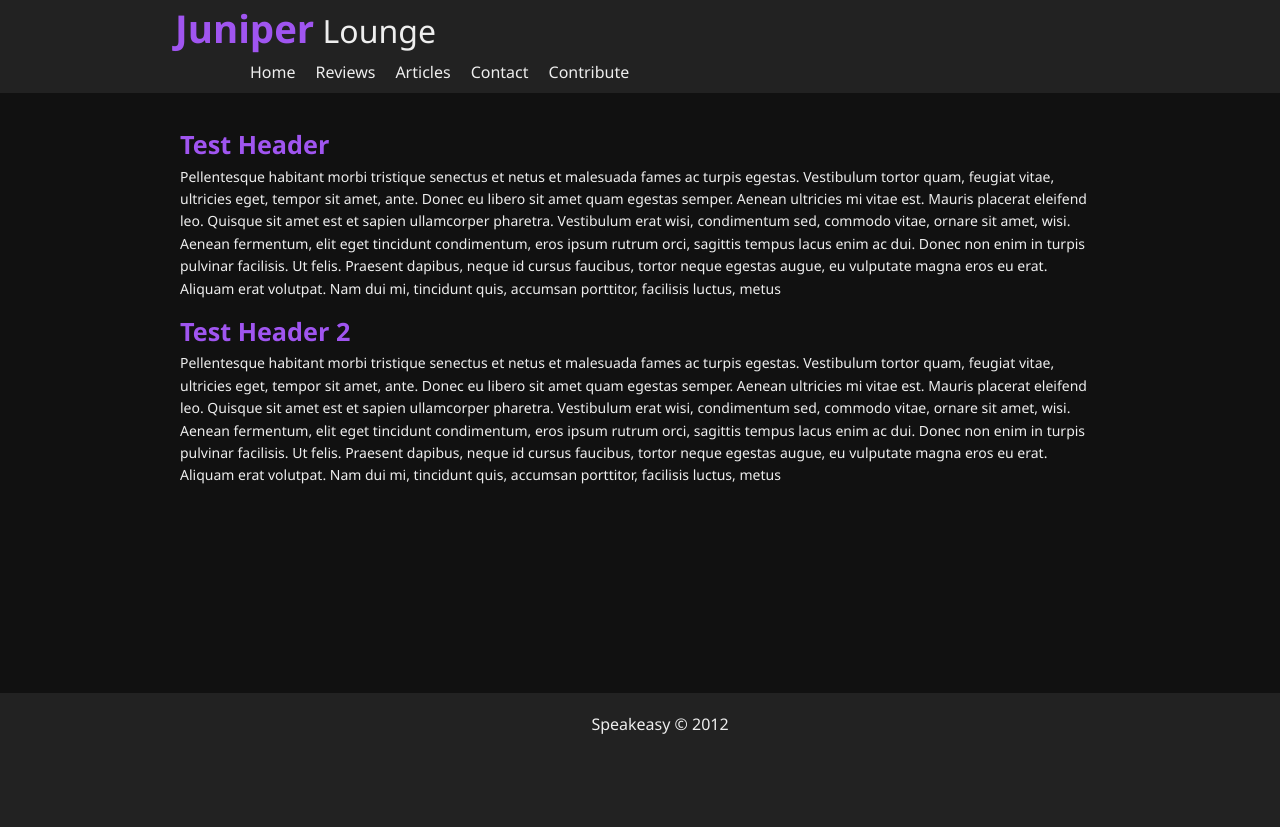
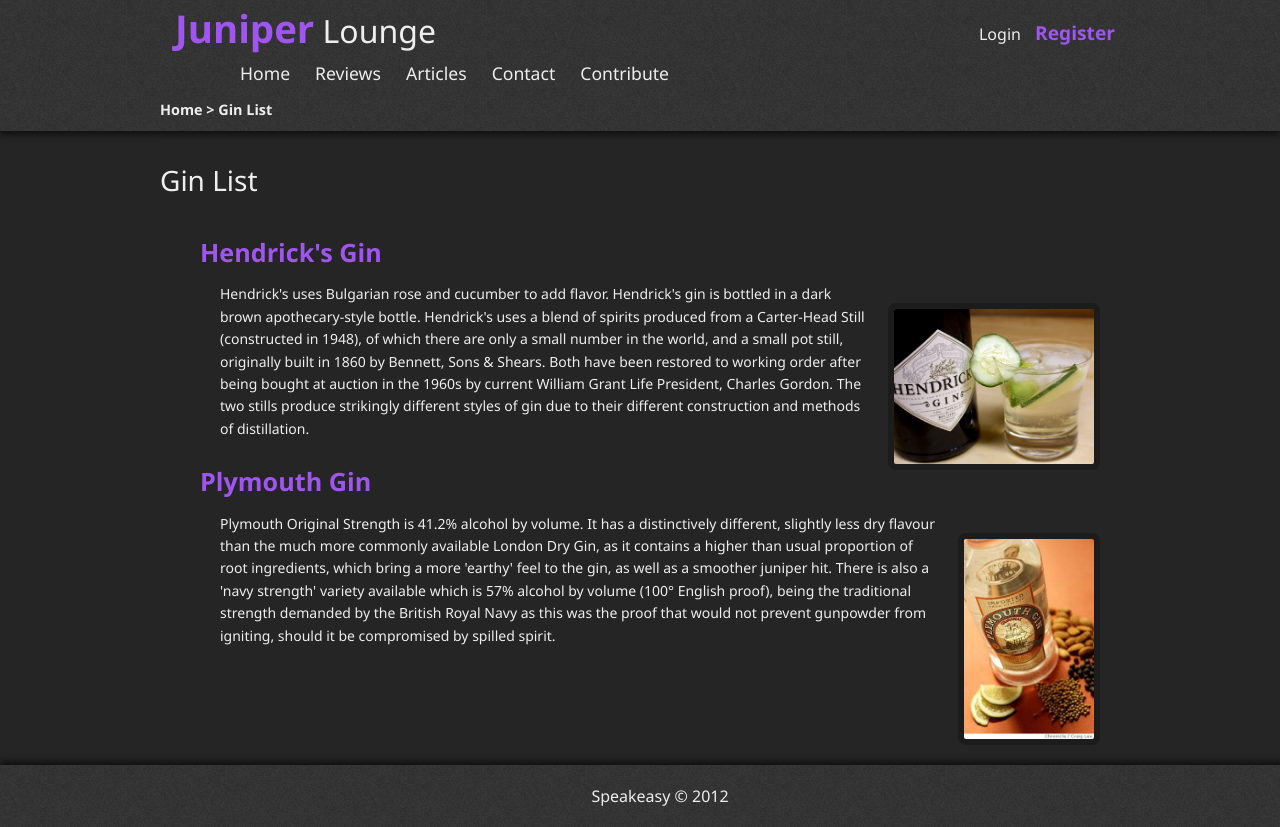
Before and after one commit to kellyje/speakeasy-frontend, a plain HTML site: page index.html in a window 1280 px wide. Before the commit the page ends 800 px from the top, so only its background shows below. Drawn offline with nearby package versions, Linux system fonts and the light colour scheme.

Commit message:
Continued work on flat test page and layout.

```diff
--- a/css/main.css
+++ b/css/main.css
@@ -96,9 +96,10 @@ html, body{
     height: 100%;
     width: 100%;
     padding: 0;
-    font-family: "Segoe UI", "Segoe", "Verdana", sans-serif;
+    font-family: "Segoe UI Light","Segoe WPC", "Segoe UI", "Segoe",  Helvetica, Arial, "Arial Unicode MS", Sans-Serif;
     font-size: 100%;
-    background: #222;
+    background: #333333;
+    background: url('../img/noise.png') repeat;
     color: #eee;
 }
 
@@ -112,11 +113,11 @@ a{
     color: #a055f0;
 }
 
-#nav a{
+#header a{
     color: #eee;
 }
 
-#nav a:hover{
+#header a:hover{
     color: #a055f0;
 }
 
@@ -128,20 +129,29 @@ a{
 }
 
 #siteTitle .primaryColor{
-    font-weight: bold;
+    font-weight: 800;
     font-size: 1.2em;
 }
 
 #container{
     width: 100%;
     margin: 0 auto;
-    background: #111;
+    background: #252525;
     overflow: hidden;
 }
 
 #headerWrapper{
     width: 100%;
-    background: #222;
+    background: #333333;
+    background: url('../img/noise.png') repeat;
+    margin-bottom: 8px;
+    -moz-box-shadow: 0px 4px 6px #111;
+    -webkit-box-shadow: 0px 4px 6px #111;
+    box-shadow: 0px 4px 6px #111;
+    /* For IE 8 */
+    -ms-filter: "progid:DXImageTransform.Microsoft.Shadow(Strength=4, Direction=135, Color='#111')";
+    /* For IE 5.5 - 7 */
+    filter: progid:DXImageTransform.Microsoft.Shadow(Strength=4, Direction=135, Color='#111');
 }
 
 #header{
@@ -155,35 +165,43 @@ a{
 
 .primaryColor{
     display: inline;
-    color: #a055f0;
+    color: #a055f0 !important;
 }
 
 #nav{
     float:left;
     clear: both;
     padding: 5px 0 10px 0;
-    margin-left: 90px;
+    margin-left: 80px;
     -webkit-box-sizing: border-box;
     -moz-box-sizing: border-box;
     box-sizing: border-box;
+    font-size: 1.1em;
 }
 
 .navSection{
     float: left;
-    margin-right: 20px;
+    margin-right: 25px;
 }
 
 .navSection a{
 
 }
 
+#breadcrumbs{
+    float: left;
+    clear: both;
+    padding: 5px 0 10px 0;
+    font-weight: bold;
+    font-size: .9em;
+}
+
 #content{
     margin: 0 auto;
     max-width: 960px;
     min-height: 600px;
-    background: #111;
+    background: #252525;
     line-height: 1.6em;
-    padding: 20px;
     font-size: .875em;
 
     -webkit-box-sizing: border-box;
@@ -191,24 +209,71 @@ a{
     box-sizing: border-box;
 }
 
+#login{
+    padding-top: 20px;
+    float: right;
+}
+
+.bold{
+    font-size: 1.2em;
+    font-weight: bolder;
+}
+
+#login a{
+    padding: 5px;
+}
+
 #content p{
-
+    margin-left: 60px;
 }
 
 h1, h2, h3, h4, h5, h6{
+    margin: 0;
+}
+
+h2{
+    color: #eee;
+    font-size: 2em;
+    font-weight: 100;
+    padding: 30px 0 20px 0;
+}
+
+h3{
     color: #a055f0;
     font-size: 1.8em;
-    padding: 20px 0 10px 0;
-    margin: 0;
+    font-weight: bolder;
+    padding: 30px 0 20px 0;
+
+    margin-left: 40px;
+}
+
+.img{
+    max-width: 200px;
+    max-height: 200px;
+    border: 6px solid #1c1c1c;
+    -webkit-border-radius: 8px;
+    -moz-border-radius: 8px;
+    border-radius: 8px;
+    margin: 20px;
+    float: right;
 }
 
 #footer{
     width: 100%;
     float: left;
     clear: both;
-    background: #222;
+    background: #333333;
+    background: url('../img/noise.png') repeat;
     text-align: center;
     padding: 20px;
+
+    -moz-box-shadow: 0px -4px 6px #111;
+    -webkit-box-shadow: 0px -4px 6px #111;
+    box-shadow: 0px -4px 6px #111;
+    /* For IE 8 */
+    -ms-filter: "progid:DXImageTransform.Microsoft.Shadow(Strength=4, Direction=135, Color='#111')";
+    /* For IE 5.5 - 7 */
+    filter: progid:DXImageTransform.Microsoft.Shadow(Strength=4, Direction=135, Color='#111');
 }
 
 
--- a/index.html
+++ b/index.html
@@ -24,6 +24,9 @@
             <div id="headerWrapper">
             <div id="header">
                 <div id="siteTitle"><div class="primaryColor">Juniper</div> Lounge</div>
+                <div id="login">
+                    <a href="#">Login</a>
+                    <a class="primaryColor bold" href="#">Register</a></div>
                 <div id="nav">
                     <div class="navSection">
                         <a href="#">Home</a>
@@ -41,13 +44,21 @@
                         <a href="#">Contribute</a>
                     </div>
                 </div>
+                <div id="breadcrumbs">
+                    <a href="#">Home</a>
+                    >
+                    <a href="#">Gin List</a>
+                </div>
             </div>
             </div>
             <div id="content">
-                <h3>Test Header</h3>
-                <p>Pellentesque habitant morbi tristique senectus et netus et malesuada fames ac turpis egestas. Vestibulum tortor quam, feugiat vitae, ultricies eget, tempor sit amet, ante. Donec eu libero sit amet quam egestas semper. Aenean ultricies mi vitae est. Mauris placerat eleifend leo. Quisque sit amet est et sapien ullamcorper pharetra. Vestibulum erat wisi, condimentum sed, commodo vitae, ornare sit amet, wisi. Aenean fermentum, elit eget tincidunt condimentum, eros ipsum rutrum orci, sagittis tempus lacus enim ac dui. Donec non enim in turpis pulvinar facilisis. Ut felis. Praesent dapibus, neque id cursus faucibus, tortor neque egestas augue, eu vulputate magna eros eu erat. Aliquam erat volutpat. Nam dui mi, tincidunt quis, accumsan porttitor, facilisis luctus, metus</p>
-                <h3>Test Header 2</h3>
-                <p>Pellentesque habitant morbi tristique senectus et netus et malesuada fames ac turpis egestas. Vestibulum tortor quam, feugiat vitae, ultricies eget, tempor sit amet, ante. Donec eu libero sit amet quam egestas semper. Aenean ultricies mi vitae est. Mauris placerat eleifend leo. Quisque sit amet est et sapien ullamcorper pharetra. Vestibulum erat wisi, condimentum sed, commodo vitae, ornare sit amet, wisi. Aenean fermentum, elit eget tincidunt condimentum, eros ipsum rutrum orci, sagittis tempus lacus enim ac dui. Donec non enim in turpis pulvinar facilisis. Ut felis. Praesent dapibus, neque id cursus faucibus, tortor neque egestas augue, eu vulputate magna eros eu erat. Aliquam erat volutpat. Nam dui mi, tincidunt quis, accumsan porttitor, facilisis luctus, metus</p>
+                <h2>Gin List</h2>
+                <h3>Hendrick's Gin</h3>
+                <img class="img" src="./img/hendricks.png" />
+                <p>Hendrick's uses Bulgarian rose and cucumber to add flavor. Hendrick's gin is bottled in a dark brown apothecary-style bottle. Hendrick's uses a blend of spirits produced from a Carter-Head Still (constructed in 1948), of which there are only a small number in the world, and a small pot still, originally built in 1860 by Bennett, Sons & Shears. Both have been restored to working order after being bought at auction in the 1960s by current William Grant Life President, Charles Gordon. The two stills produce strikingly different styles of gin due to their different construction and methods of distillation.</p>
+                <h3>Plymouth Gin</h3>
+                <img class="img" src="./img/plymouth.jpg" />
+                <p>Plymouth Original Strength is 41.2% alcohol by volume. It has a distinctively different, slightly less dry flavour than the much more commonly available London Dry Gin, as it contains a higher than usual proportion of root ingredients, which bring a more 'earthy' feel to the gin, as well as a smoother juniper hit. There is also a 'navy strength' variety available which is 57% alcohol by volume (100° English proof), being the traditional strength demanded by the British Royal Navy as this was the proof that would not prevent gunpowder from igniting, should it be compromised by spilled spirit.</p>
             </div>
             <div id="footer">
                 Speakeasy &copy; 2012
```
Also changed, not shown: img/hendricks.png (added), img/noise.png (added), img/plymouth.jpg (added).
